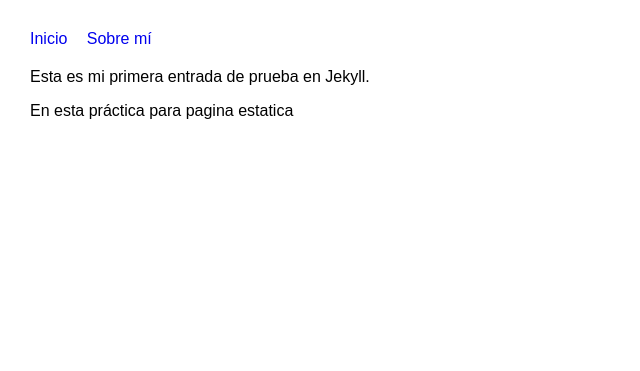
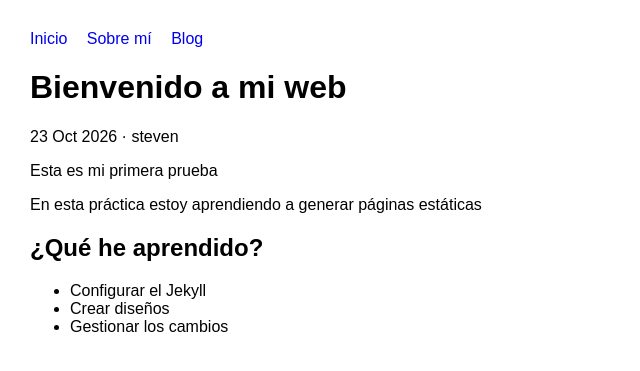
Before and after one commit to Rsteveng/practica-jekyll, a Jekyll site: the page built from _posts/2026-10-23-welcome-to-jekyll.markdown, in a window 1280 px wide. Shown: the top 371 px of the page, without its empty margins (0-640 px from the left). Built offline with Jekyll 4.4.1, drawn with Linux system fonts in a browser that asks for light colours.

Commit message:
Crear página de blog y diseño de entradas

```diff
--- a/_data/navigation.yml
+++ b/_data/navigation.yml
@@ -3,3 +3,6 @@
 
 - name: Sobre mí
   link: /about.html
+
+- name: Blog
+  link: /blog.html
--- /dev/null
+++ b/_layouts/post.html
@@ -0,0 +1,9 @@
+---
+layout: default
+---
+
+<h1>{{ page.title }}</h1>
+
+<p>{{ page.date | date_to_string }} · {{ page.author }}</p>
+
+{{ content }}
--- a/_posts/2026-10-23-welcome-to-jekyll.markdown
+++ b/_posts/2026-10-23-welcome-to-jekyll.markdown
@@ -1,9 +1,16 @@
 ---
-layout: default
+layout: post
 title: Bienvenido a mi web
 date: 2026-10-23
+author: steven
 ---
 
-Esta es mi primera entrada de prueba en Jekyll.
+Esta es mi primera prueba
 
-En esta práctica para pagina estatica
+En esta práctica estoy aprendiendo a generar páginas estáticas
+
+## ¿Qué he aprendido?
+
+- Configurar el Jekyll
+- Crear diseños
+- Gestionar los cambios
```
Also changed, not shown: blog.html (added, +15 -0 lines).
